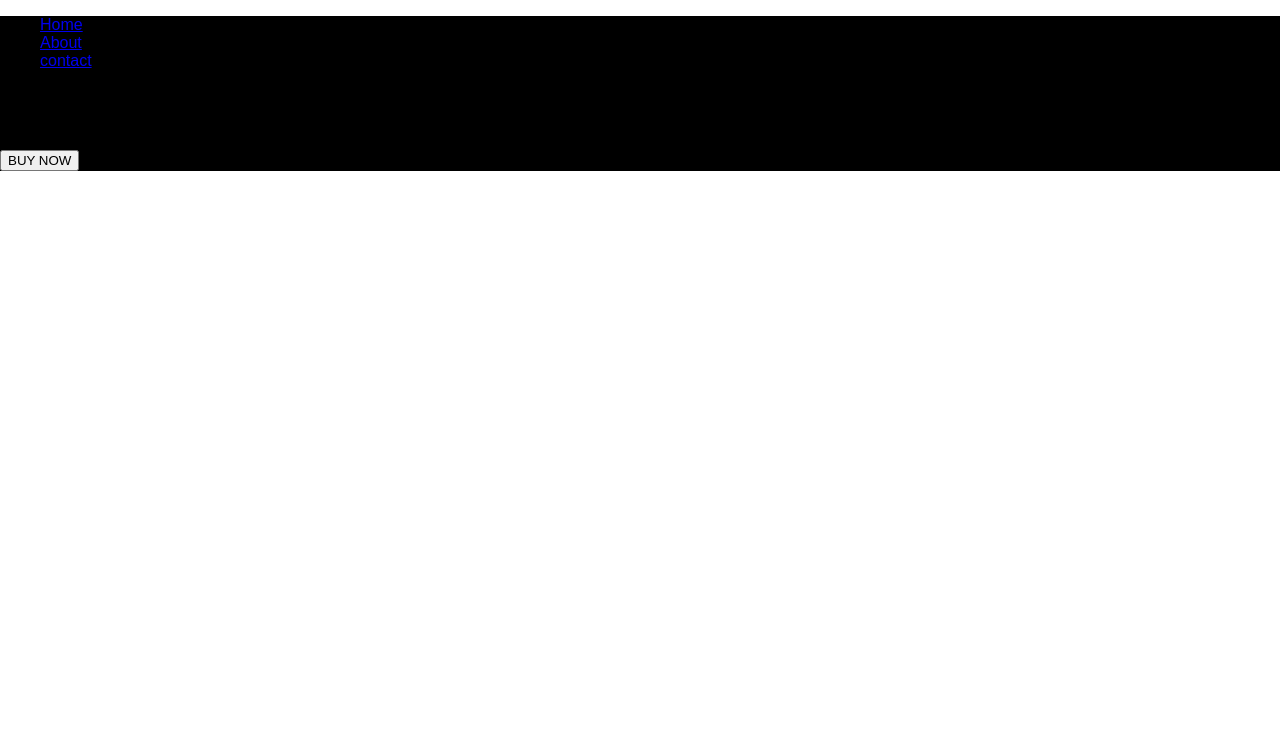
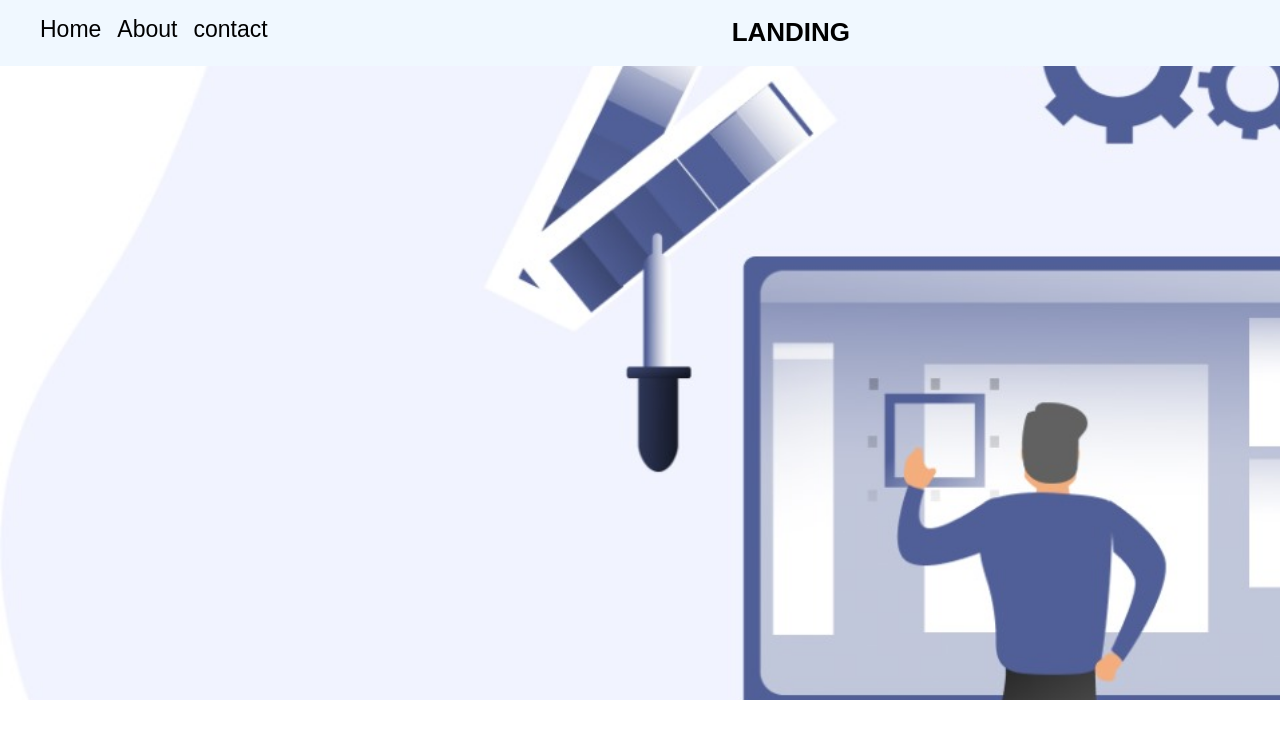
Before and after one commit to Codejibola/group3, a plain HTML site: page res/index.html in a window 1280 px wide. Drawn offline with Linux system fonts and the light colour scheme.

Commit message:
group three

```diff
--- a/css/group3.css
+++ b/css/group3.css
@@ -14,6 +14,50 @@ body{
 /*designing the header*/
 #header{
     width: 100%;
+    background-color: aliceblue;
+    margin: 0%;
+    display: flex;
+    gap: 28em;
+    position: fixed;
+}
+
+nav ul{
+    display:flex ;
+}
+
+nav ul li {
+    list-style-type: none;
+    font-size: 23px;
+}
+
+nav ul li a {
+    text-decoration: none;
+    color: #000000;
+    margin-right: 16px;
+}
+
+h1{
+    color: #000000;
+    font-size: 26px;
+}
+
+.c{
+    margin: 20px 5px 0px 0px;
+}
+
+button:hover{
     background-color: #000000;
-    margin: 0%;
+    color: aqua;
 }
+
+#body{
+    background: url(../img/IMG-20240816-WA0047.jpg) center center fixed;
+    background-size: cover;
+    background-repeat: no-repeat;
+    width: 100%;
+    height: 700px;
+}
+
+#feet{
+    height: 300px;
+}
--- a/res/index.html
+++ b/res/index.html
@@ -24,9 +24,14 @@
         <div class="c">
             <button>BUY NOW</button>
         </div>
+    </div>
+    <!-- creating the body -->
+     <div id="body">
 
+     </div>
+     <div id="feet">
 
+     </div>
 
-    </div>
 </body>
 </html>
```
Also changed, not shown: img/IMG-20240816-WA0047.jpg (added).
